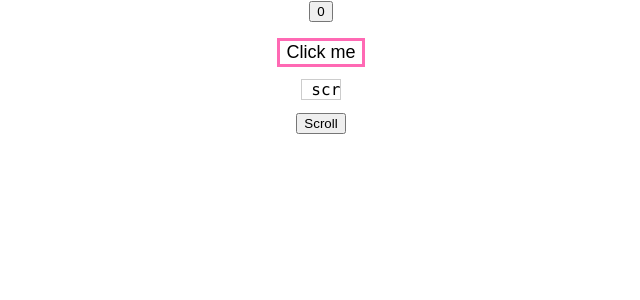
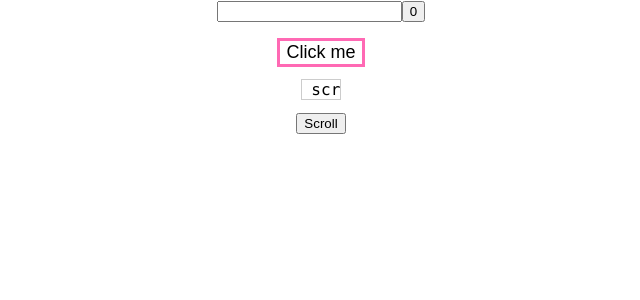
Before and after one commit to andresol/cra-workshop, a React (Create React App) app: page / in a window 1280 px wide. Shown: the top 300 px of the page, without its empty margins (319-959 px from the left). Built offline with nearby package versions, Linux system fonts and the light colour scheme.

Commit message:
Controlled input

```diff
--- a/src/App.tsx
+++ b/src/App.tsx
@@ -1,12 +1,16 @@
-import React from "react"
+import React, { useState } from "react"
 import "./App.css"
 import { HelloWorldButton } from "features/HelloWorld/HelloWorldButton"
 import { Incrementor } from "features/Incrementor/Incrementor"
 import Ticker from "features/Ticker"
+import { onInputChange } from "utils/onInputChange"
 
 function App() {
+  const [text, setText] = useState("")
+
   return (
     <div className="App">
+      <input type="text" value={text} onChange={onInputChange(setText)} />
       <Incrementor limit={12}/>
       <HelloWorldButton/>
       <Ticker message="This is a long and scrolling message"  size={4}/>
--- /dev/null
+++ b/src/utils/onInputChange.ts
@@ -0,0 +1,13 @@
+import React from "react"
+
+export const onInputChange = (
+	onChange: (newValue: string) => void
+) => (evt: React.ChangeEvent<HTMLInputElement>) => {
+	onChange(evt.target.value)
+}
+
+// function onInputChange(onChange: (newValue: string) => void) {
+// 	return function(evt: React.ChangeEvent<HTMLInputElement>) {
+// 		onChange(evt.target.value)
+// 	}
+// }
```
